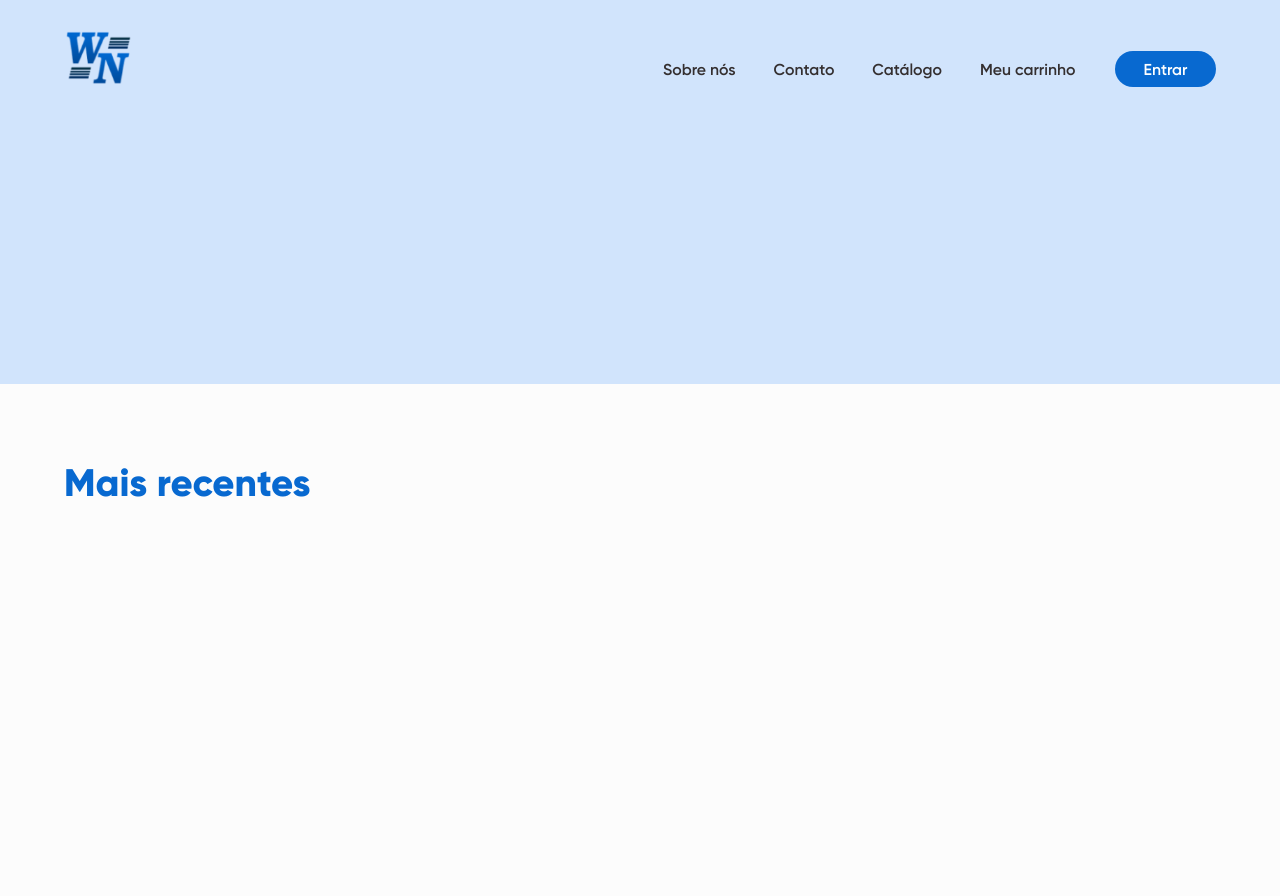
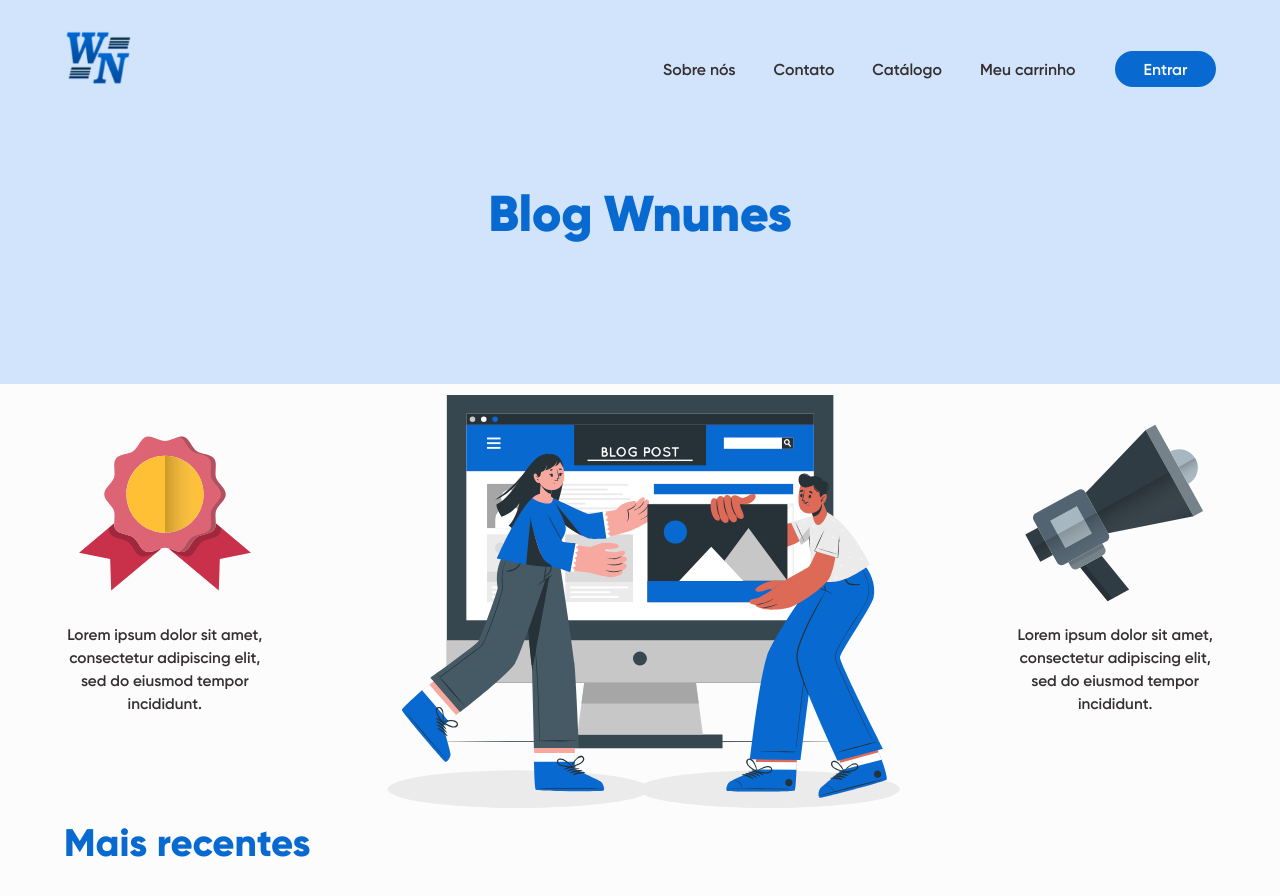
Before and after one commit to ecombrasil/wnunes, a Django app: page /blog in a window 1280 px wide. Shown: the top 896 px of the page. Run offline with Django 3.2, Linux system fonts and the light colour scheme; data that the repository does not hold is empty; some libraries are stand-ins or nearby versions.

Commit message:
Add content related to the blog

```diff
--- a/dev/stylus/blog.styl
+++ b/dev/stylus/blog.styl
@@ -31,9 +31,41 @@ rezize-width(auto-margin = false)
   @media (max-width 600px)
     height 28em
 
+  .heading-1
+    padding-top 3.7em
+    font-size 5.25em
+    font-weight 900
+    color theme-color
+    text-align center
+
+.blog-illustration
+  position absolute
+  top 30em
+  left calc(50% - 30em)
+  width wdt = 60em
+  height wdt
+
+.blog-advantages-wrapper
+  rezize-width(true)
+  flex-parent(row, wrap, space-between)
+  margin-top 3em
+
+  .blog-advantage
+    flex-basis 21em
+
+    .blog-advantage-illustration
+      width 100%
+
+    .blog-advantage-text
+      margin-top .4em
+      font-size 1.6em
+      font-weight 600
+      text-align center
+      line-height 1.5em
+
 .blog-section-name
   rezize-width()
-  margin 2em auto 2.5em auto
+  margin 2.75em auto 2.5em auto
   font-size 4em
   font-weight 800
   color theme-color
@@ -61,7 +93,6 @@ rezize-width(auto-margin = false)
       font-size 2.75em
       font-weight 800
       line-height 1.35em
-      color theme-color
 
     .article-description
       width 100%
--- a/dev/stylus/resources.styl
+++ b/dev/stylus/resources.styl
@@ -10,7 +10,8 @@ darker-theme-color = #043E7C
 soft-theme-color = #D1E4FC
 
 text-color = #342F30
-reversed-text-color = #FFFFFF
+//reversed-text-color = #FFFFFF
+reversed-text-color = #fcfcfc
 soft-text-color = #C4C4C4
 
 // mixins
--- a/templates/blog.html
+++ b/templates/blog.html
@@ -3,12 +3,27 @@
 {% block title %}Blog{% endblock %}
 
 {% block content %}
-<div class="heading-box"></div>
+{% load static %}
+<div class="heading-box">
+  <div class="heading-1">Blog Wnunes</div>
+</div>
+<img src="{% static 'img/Blog-post-cuate.svg' %}" alt="" class="blog-illustration">
+
+<div class="blog-advantages-wrapper">
+  <div class="blog-advantage">
+    <img src="{% static 'img/badge.svg' %}" alt="Ilustração de medalha" class="blog-advantage-illustration">
+    <p class="blog-advantage-text">Lorem ipsum dolor sit amet, consectetur adipiscing elit, sed do eiusmod tempor incididunt.</p>
+  </div>
+  <div class="blog-advantage">
+    <img src="{% static 'img/speaker.svg' %}" alt="Ilustração de autofalante" class="blog-advantage-illustration">
+    <p class="blog-advantage-text">Lorem ipsum dolor sit amet, consectetur adipiscing elit, sed do eiusmod tempor incididunt.</p>
+  </div>
+</div>
 
 <h2 class="blog-section-name">Mais recentes</h2>
 <div class="articles-wrapper">
   {% for post in posts %}
-  <div class="article-wrapper" clickAndGo="{% url 'artigo_blog' pk=post.pk %}">
+  <div class="article-wrapper" clickAndGo="{% url 'artigo_blog' pk=post.pk titulo=post.titulo_como_url %}">
     <img src="{{ post.imagem_capa.url }}" alt="{{ post.titulo }}" class="article-cover">
     <h3 class="article-title">{{ post.titulo }}</h3>
     <p class="article-description">{{ post.descricao }}</p>
--- a/webapp/urls.py
+++ b/webapp/urls.py
@@ -20,7 +20,7 @@ urlpatterns = [
     path('sobre-nos', SobreNos.as_view(), name='sobre_nos'),
     path('videos', Videos.as_view(), name='videos'),
     path('blog', Blog.as_view(), name='blog'),
-    path('blog/artigo/<int:pk>', ArtigoBlog.as_view(), name='artigo_blog'),
+    path('blog/artigo/<int:pk>/<str:titulo>', ArtigoBlog.as_view(), name='artigo_blog'),
     path('catalogo/produtos', CatalogoProdutos.as_view(), name='catalogo_produtos'),
     path('catalogo/kits', CatalogoKits.as_view(), name='catalogo_kits'),
     path('produto/<int:pk>', ProdutoView.as_view(), name='produto'),
--- /dev/null
+++ b/webapp/utils.py
@@ -0,0 +1,4 @@
+from unicodedata import normalize
+
+def remove_acentos(txt: str) -> str:
+    return normalize('NFKD', txt).encode('ASCII', 'ignore').decode('ASCII')
```
Also changed, not shown: wnunes/static/css/style.css, wnunes/static/img/Blog-post-cuate.svg (renamed from wnunes/static/img/Blog post-cuate.svg), wnunes/static/img/badge.svg (renamed from wnunes/static/img/iconfinder_Badge_3387320.svg), wnunes/static/img/speaker.svg (renamed from wnunes/static/img/iconfinder_Speaker_3387289.svg), 4 other files.
